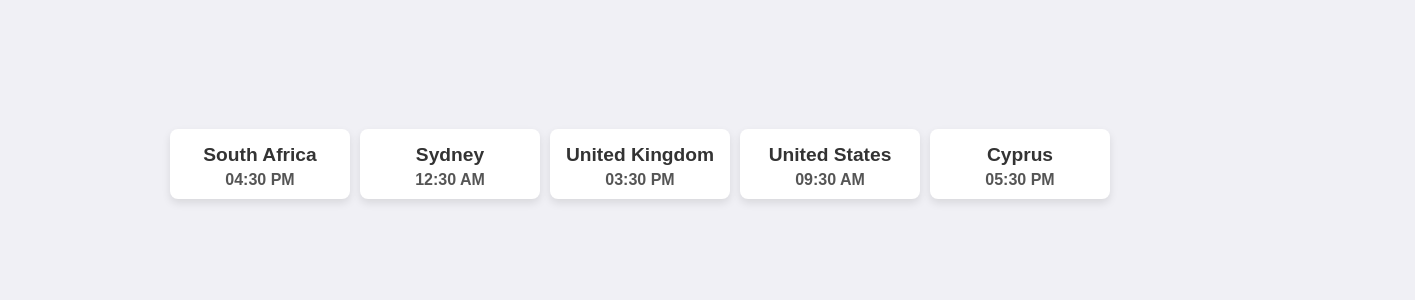
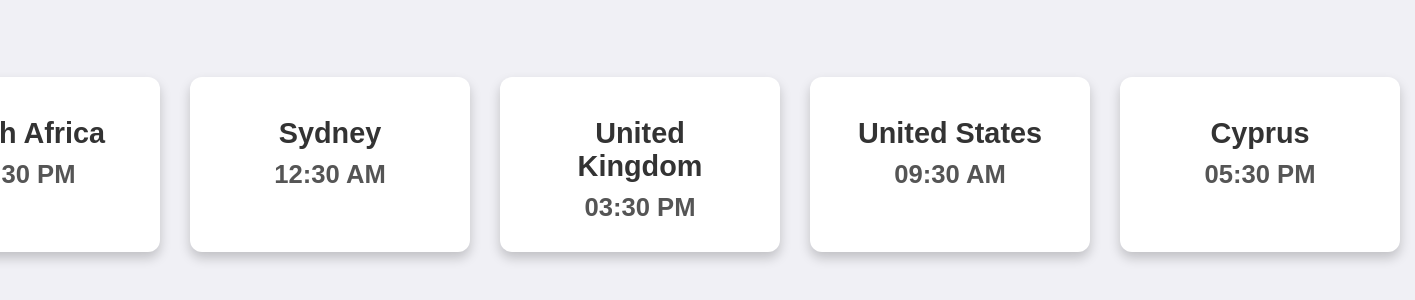
Before and after one commit to BradleyFarquharson/Timezones, a plain HTML site: page index.html in a window 1280 px wide. Shown: the part 236-536 px from the top of the page, 1415 px wide, since content can reach past the window. Drawn offline with Linux system fonts and the light colour scheme.

Commit message:
Update styles.css

```diff
--- a/styles.css
+++ b/styles.css
@@ -16,29 +16,29 @@ body {
 
 .clock {
     background-color: #ffffff;
-    border-radius: 8px;
-    box-shadow: 0 4px 8px rgba(0, 0, 0, 0.1);
-    margin: 5px;  /* Reduced margin between the boxes */
-    padding: 10px; /* Reduced padding inside the boxes */
+    border-radius: 12px;
+    box-shadow: 0 6px 12px rgba(0, 0, 0, 0.2);
+    margin: 15px;  /* Increased margin for spacing between boxes */
+    padding: 30px;  /* Increased padding inside the boxes */
     text-align: center;
-    width: 160px;  /* Smaller box width */
+    width: 220px;  /* Increased width of each box */
 }
 
 h2 {
-    font-size: 1.2rem; /* Reduced font size */
+    font-size: 1.8rem; /* Increased font size for titles */
     color: #333333;
-    margin: 5px 0; /* Less space above and below the title */
+    margin: 10px 0; /* Increased space above and below the title */
 }
 
 .time {
-    font-size: 1rem; /* Reduced time font size */
+    font-size: 1.6rem; /* Increased time font size */
     font-weight: bold;
     color: #555555;
-    margin-top: 5px; /* Less space between time and title */
+    margin-top: 10px; /* Increased space between time and title */
 }
 
 .clock:hover {
-    box-shadow: 0 6px 12px rgba(0, 0, 0, 0.2);
-    transform: scale(1.05);
+    box-shadow: 0 8px 16px rgba(0, 0, 0, 0.3);
+    transform: scale(1.1); /* Increased the scale effect on hover */
     transition: all 0.3s ease;
 }
```
